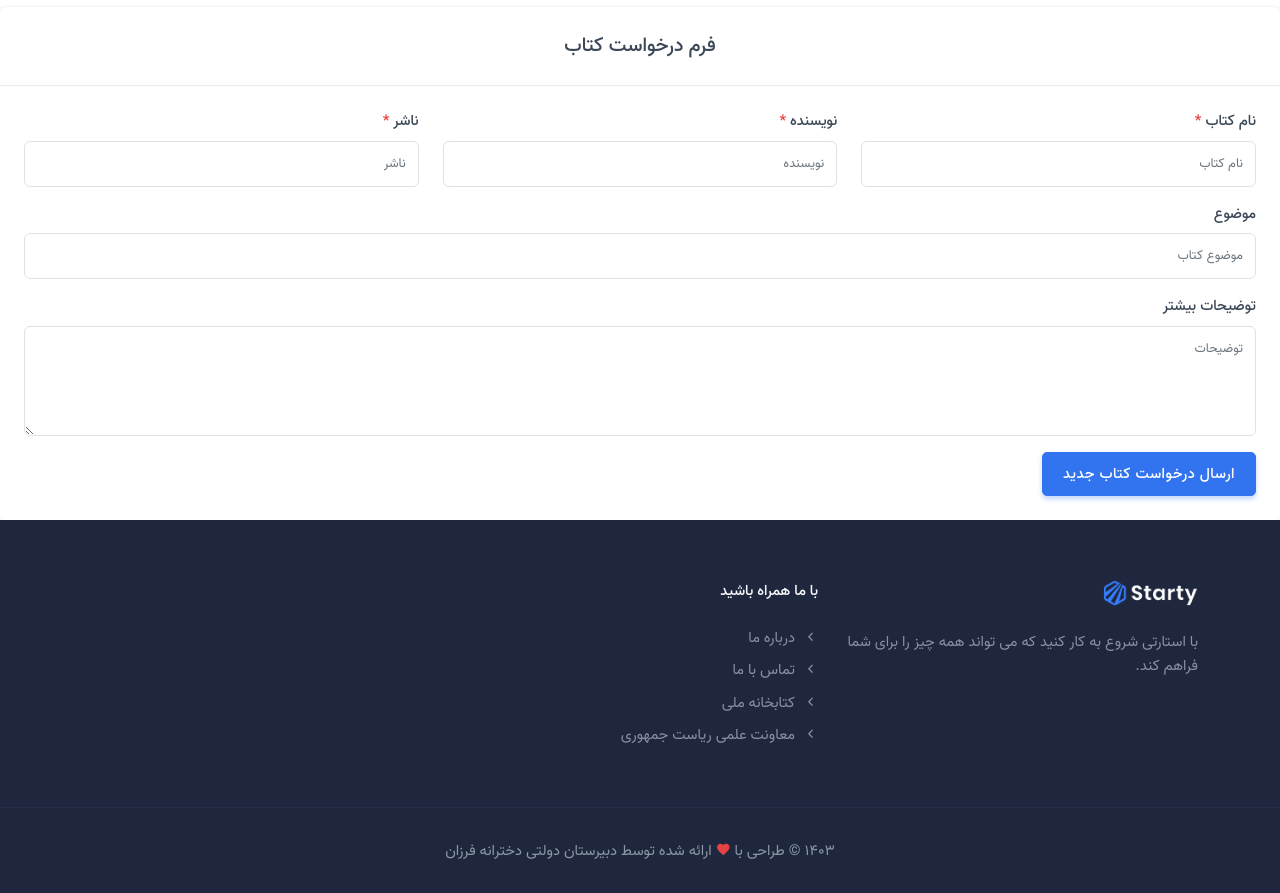
After one commit to S144S/iot-book-library, a Flask app: page /request-book in a window 1280 px wide. The commit adds this page. Shown: the part 469-1362 px from the top of the page. Run offline with Flask 3, Linux system fonts and the light colour scheme; a user stored in the database is signed in; data that the repository does not hold is empty; some libraries are stand-ins or nearby versions.

Commit message:
🧾 Create request new book page

```diff
--- a/Application/app/routes.py
+++ b/Application/app/routes.py
@@ -91,3 +91,20 @@ def ehda():
         else:
             flash('فرم اهدا با موفقیت ثبت شد، بزودی با شما تماس گرفته می‌شود.', 'success')
     return render_template('ehda.html', user_info=user_info)
+
+@app.route('/request-book', methods=['GET', 'POST'])
+@login_required
+def request_book():
+    user_info = db.users.get_user(current_user.id)
+    if request.method == "POST":
+        book_name = request.form["name"]
+        author = request.form["writer"]
+        publisher = request.form["publisher"]
+        subject = request.form["subject"]
+        description = request.form["description"]
+        # TODO: Add donated book into the database
+        if not book_name or not author or not publisher:
+            flash('افزودن نام کتاب، نویسنده و ناشر الزامی است!!', 'danger')
+        else:
+            flash('فرم اهدا با موفقیت ثبت شد، بزودی با شما تماس گرفته می‌شود.', 'success')
+    return render_template('book_req.html', user_info=user_info)
--- /dev/null
+++ b/Application/app/templates/book_req.html
@@ -0,0 +1,95 @@
+{% extends 'layout.html' %}
+
+{% block title %}
+<title>درخواست کتاب</title>
+{% endblock %}
+
+{% block content %}
+    <!-- Hero Start -->
+    <section class="bg-half-170 d-table w-100" style="background: url('static/images/bg/about.jpg') center;">
+        <div class="bg-overlay bg-gradient-overlay"></div>
+        <div class="container">
+            <div class="row mt-5 justify-content-center">
+                <div class="col-12">
+                    <div class="title-heading text-center">
+                        <small class="text-white-50 mb-1 fw-medium text-uppercase mx-auto">نیازهای خود را با ما درمیان بگذارید با</small>
+                        <h5 class="heading fw-semibold mb-0 page-heading text-white title-dark"> درخواست کتاب </h5>
+                    </div>
+                </div><!--end col-->
+            </div><!--end row-->
+
+            <div class="position-middle-bottom">
+                <nav aria-label="breadcrumb" class="d-block">
+                    <ul class="breadcrumb breadcrumb-muted mb-0 p-0">
+                        <li class="breadcrumb-item"><a href="{{ url_for('home') }}"> خانه </a></li>
+                        <li aria-current="page" class="breadcrumb-item active"> درخواست کتاب </li>
+                    </ul>
+                </nav>
+            </div>
+        </div><!--end container-->
+    </section><!--end section-->
+    <!-- Hero End -->
+
+        <!-- Forms Start -->
+    <div class="col pt-2 picture-item">
+        <div class="component-wrapper rounded shadow">
+            <div class="p-4 border-bottom text-center">
+                <h4 class="title mb-0"> فرم درخواست کتاب </h4>
+            </div>
+
+            <div class="p-4">
+                {% with messages = get_flashed_messages(with_categories=True) %}
+                    {% if messages %}
+                        {% for category, message in messages %}
+                            <div class="alert alert-{{ category }}" role="alert">
+                                {{ message }}
+                            </div>
+                        {% endfor %}
+                    {% endif %}
+                {% endwith %}
+                <form action="{{ url_for('request_book') }}" method="POST" novalidate>
+                    <div class="row">
+                        <div class="col-md-4">
+                            <div class="mb-3">
+                                <label class="form-label">نام کتاب <span class="text-danger">*</span></label>
+                                <input class="form-control" id="name" name="name" placeholder="نام کتاب" type="text"/>
+                            </div>
+                        </div><!--end col-->
+                        <div class="col-md-4">
+                            <div class="mb-3">
+                                <label class="form-label">نویسنده <span class="text-danger">*</span></label>
+                                <input class="form-control" id="writer" name="writer" placeholder="نویسنده" type="text"/>
+                            </div>
+                        </div><!--end col-->
+                        <div class="col-md-4">
+                            <div class="mb-3">
+                                <label class="form-label">ناشر <span class="text-danger">*</span></label>
+                                <input class="form-control" id="publisher" name="publisher" placeholder="ناشر" type="text"/>
+                            </div>
+                        </div>
+                        <div class="col-md-12">
+                            <div class="mb-3">
+                                <label class="form-label">موضوع</label>
+                                <input class="form-control" id="subject" name="subject" placeholder="موضوع کتاب"/>
+                            </div>
+                        </div><!--end col-->
+                        <div class="col-md-12">
+                            <div class="mb-3">
+                                <label class="form-label">توضیحات بیشتر </label>
+                                <textarea class="form-control" id="description" name="description" placeholder="توضیحات" rows="3"></textarea>
+                            </div>
+                        </div>
+                    </div><!--end row-->
+                    <div class="row">
+                        <div class="col-sm-12">
+                            <input class="btn btn-primary" id="submit" name="send" type="submit" value="ارسال درخواست کتاب جدید"/>
+                        </div><!--end col-->
+                    </div><!--end row-->
+                </form><!--end form-->
+            </div>
+        </div>
+    </div><!--end col-->
+    <!-- Forms End -->
+
+
+{% endblock %}
--- a/Application/app/templates/index.html
+++ b/Application/app/templates/index.html
@@ -63,12 +63,12 @@
                         </div>
 
                         <div class="content mt-4">
-                            <a class="title h5 text-dark" href="page-single-service.html">ثبت نیاز به کتاب</a>
+                            <a class="title h5 text-dark" href="{{ url_for('request_book') }}">ثبت نیاز به کتاب</a>
 
                             <p class="text-muted mt-3">اگر کتاب مورد نظرتان را در کتابخانه پیدا نکردید، می‌توانید نیاز خود را ثبت کنید تا ما برای تهیه آن اقدام کنیم.</p>
                         </div>
 
-                        <a href="page-single-service.html">
+                        <a href="{{ url_for('request_book') }}">
                             <span class="text-dark">عملیات ثبت <i class="uil uil-arrow-left"></i></span>
                         </a>
                     </div>
@@ -88,7 +88,7 @@
                         <h4 class="title mb-4">کتاب های بلااستفاده شما لبخند آفرین دیگران است.</h4>
                         <p class="text-muted para-desc mb-0">کافیست در فرآیند اهدا کتاب در کتابخانه شرکت کنید تا دانش را گسترش دهید.</p>
                         <div class="my-4">
-                            <a class="btn btn-lg btn-dark mt-2 me-2" href="javascript:void(0)"><i class="uil uil-flower"></i> همین حالا شروع کنید!</a>
+                            <a class="btn btn-lg btn-dark mt-2 me-2" href="{{ url_for('ehda') }}"><i class="uil uil-flower"></i> همین حالا شروع کنید!</a>
                         </div>
                     </div>
                 </div><!--end col-->
--- a/Application/app/templates/layout.html
+++ b/Application/app/templates/layout.html
@@ -57,7 +57,7 @@
                         {% if not user_info.is_staff %}
                         <li><a class="sub-menu-item" href="page-contact.html"> عضویت در کتابخانه </a></li>
                         <li><a class="sub-menu-item" href="page-contact.html"> رزرو میز مطالعه </a></li>
-                        <li><a class="sub-menu-item" href="page-contact.html"> ثبت درخواست کتاب </a></li>
+                        <li><a class="sub-menu-item" href="{{ url_for('request_book') }}"> ثبت درخواست کتاب </a></li>
                         <li><a class="sub-menu-item" href="{{ url_for('ehda') }}"> اهدا کتاب </a></li>
                         {% endif %}
                         {% if user_info.is_staff %}
```
